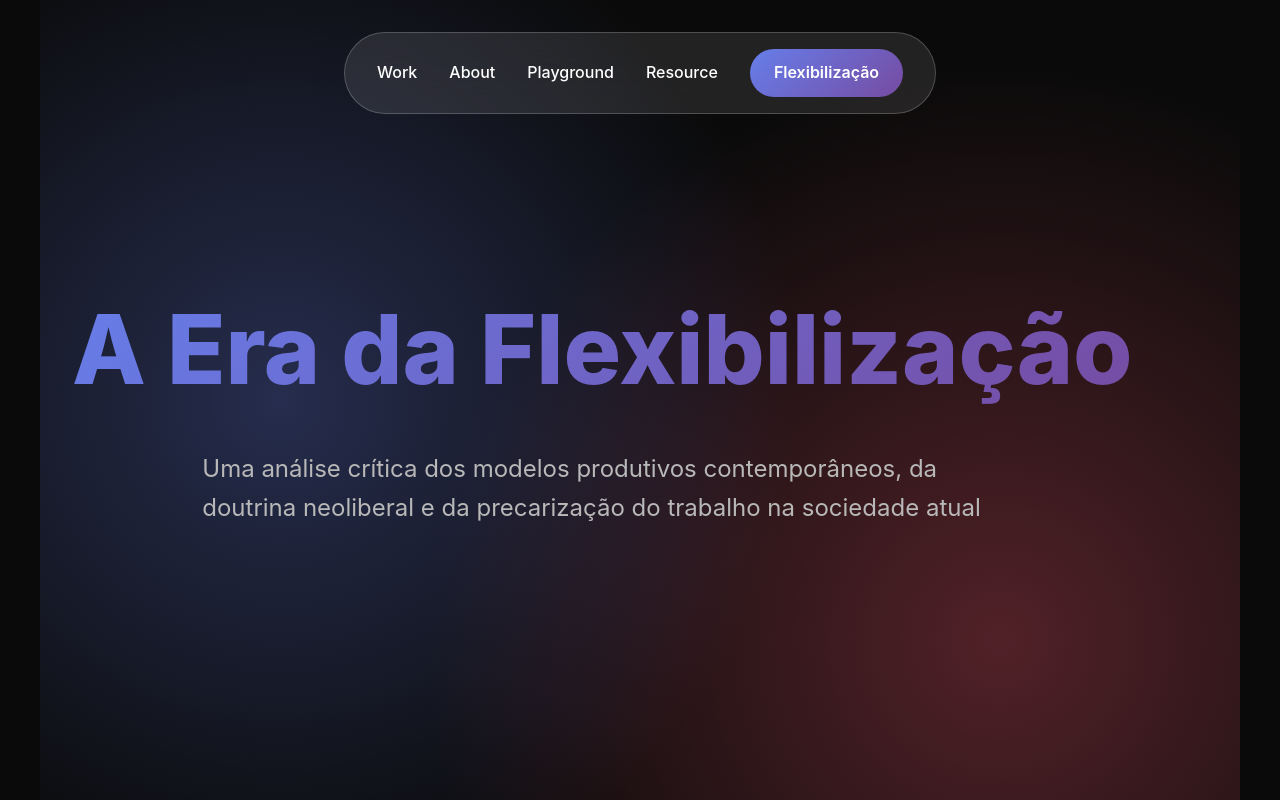
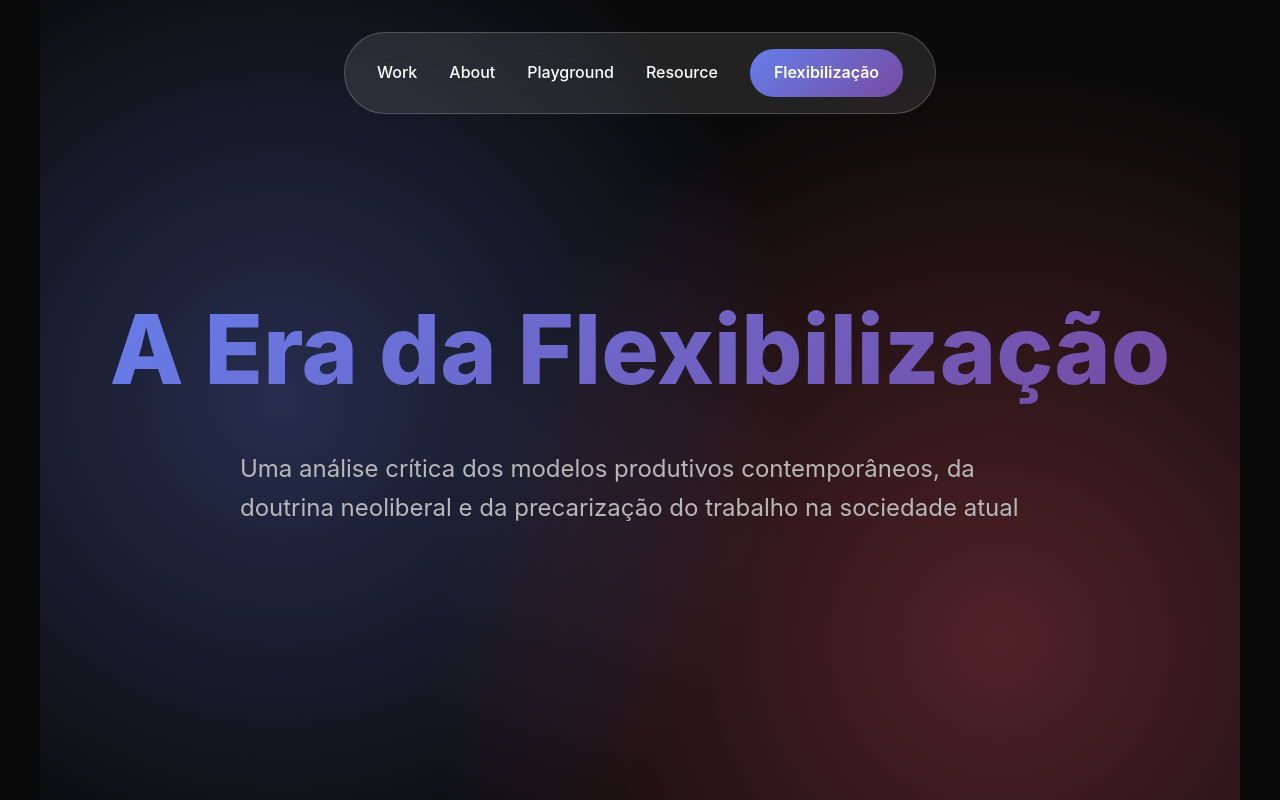
Before and after one commit to kauaoliverajulio/Site-de-Trabalho-de-Sociologia, a plain HTML site: page index.html in a window 1280 px wide. Shown: the top 800 px of the page. Drawn offline with Linux system fonts and the light colour scheme.

Commit message:
Update index.html

```diff
--- a/index.html
+++ b/index.html
@@ -111,7 +111,7 @@
             min-height: 100vh;
             display: flex;
             align-items: center;
-            justify: center;
+            justify-content: center;
         }
 
         .hero::before {
```
